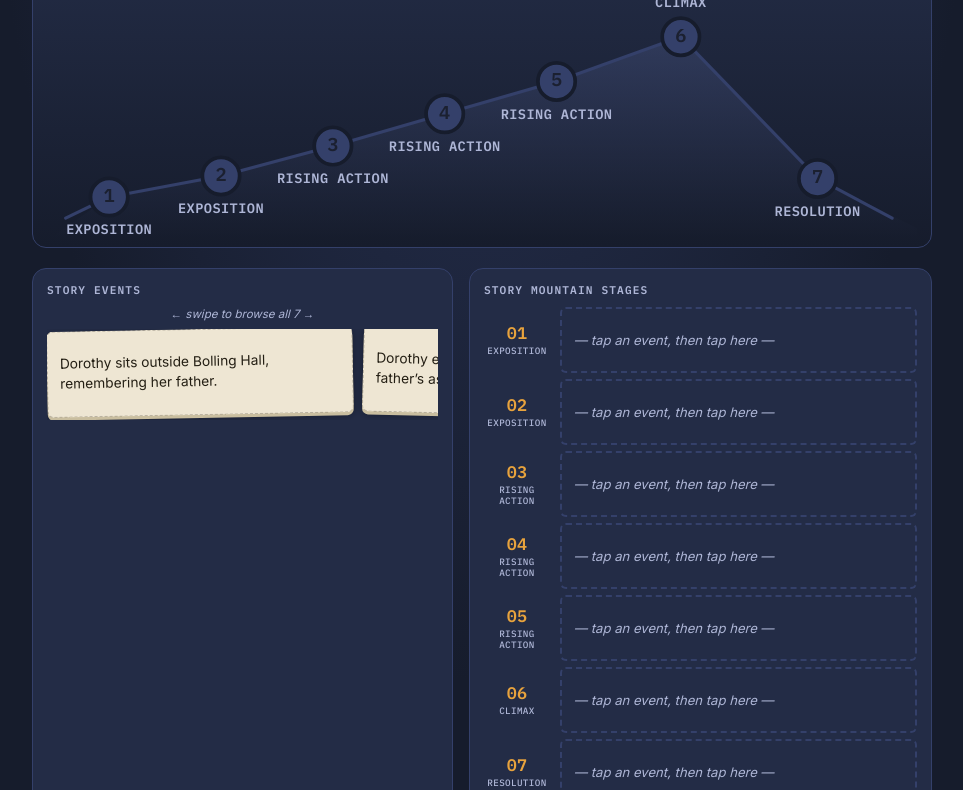
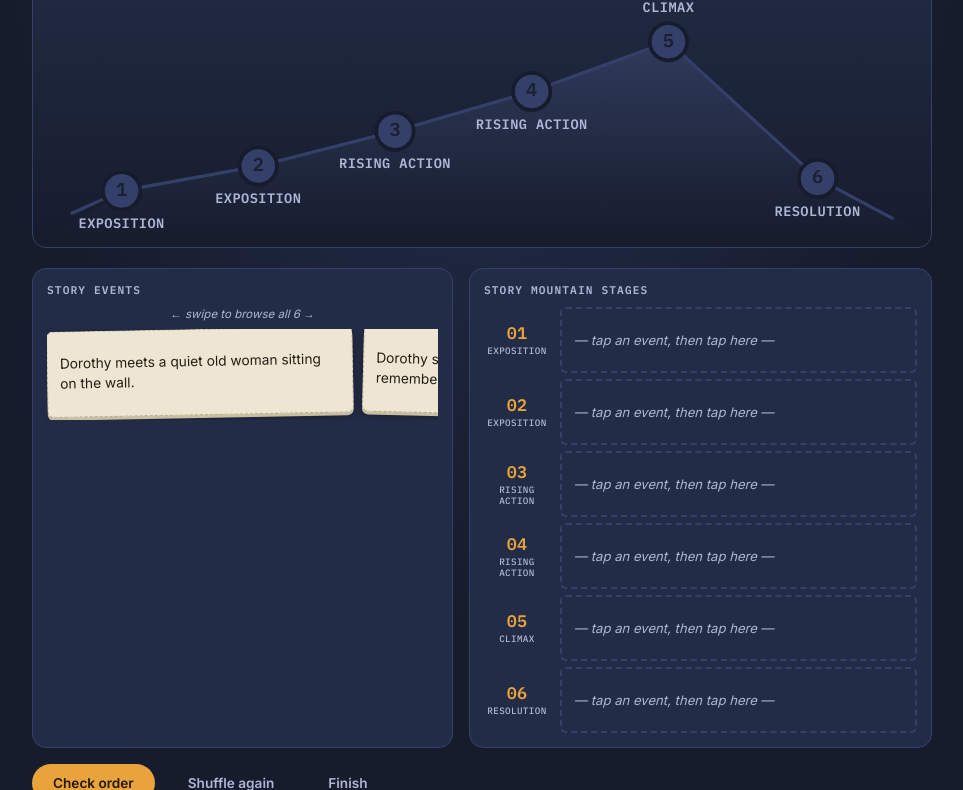
Before and after one commit to MattLL59/classroom-tools, a plain HTML site: page story-mountain-sort.html in a window 1280 px wide. Shown: the part 186-976 px from the top of the page, without its empty margins (158-1121 px from the left). Drawn offline with Linux system fonts and the light colour scheme.

Commit message:
Update event count and modify story stages

```diff
--- a/story-mountain-sort.html
+++ b/story-mountain-sort.html
@@ -310,7 +310,7 @@
     <div class="set-heading">
       <span class="icon" id="set-icon">👻</span>
       <h2 id="set-title">The Homecoming</h2>
-      <span class="count" id="set-count">7 EVENTS</span>
+      <span class="count" id="set-count">6 EVENTS</span>
     </div>
     <svg id="mountain" viewBox="0 0 700 200" xmlns="http://www.w3.org/2000/svg">
       <defs>
@@ -319,8 +319,8 @@
           <stop offset="100%" stop-color="#161C2C"/>
         </linearGradient>
       </defs>
-      <polygon class="mountain-fill" fill="url(#mgrad)" points="0,200 50,165 140,148 230,124 320,98 410,72 510,36 620,150 700,190 700,200"/>
-      <polyline class="trail-line" points="15,182 50,165 140,148 230,124 320,98 410,72 510,36 620,150 680,182"/>
+      <polygon class="mountain-fill" fill="url(#mgrad)" points="0,200 60,160 170,140 280,112 390,80 500,40 620,150 700,190 700,200"/>
+      <polyline class="trail-line" points="20,178 60,160 170,140 280,112 390,80 500,40 620,150 680,182"/>
       <g id="nodes"></g>
       <g id="flag" class="flag"></g>
     </svg>
@@ -329,7 +329,7 @@
   <div class="game-grid">
     <div class="panel">
       <h3>Story events</h3>
-      <p class="pool-hint" id="pool-hint">← swipe to browse all 7 →</p>
+      <p class="pool-hint" id="pool-hint">← swipe to browse all 6 →</p>
       <div id="pool-list"></div>
     </div>
     <div class="panel">
@@ -362,9 +362,9 @@
 
 <script>
 (function(){
-  // Seven stages, matching the worksheet word bank (Exposition twice, Rising Action three times).
-  const STAGE_NAMES = ["Exposition","Exposition","Rising Action","Rising Action","Rising Action","Climax","Resolution"];
-  const NODE_XY = [[50,165],[140,148],[230,124],[320,98],[410,72],[510,36],[620,150]];
+  // Six stages, matching the worksheet word bank (Exposition and Rising Action are each used twice).
+  const STAGE_NAMES = ["Exposition","Exposition","Rising Action","Rising Action","Climax","Resolution"];
+  const NODE_XY = [[60,160],[170,140],[280,112],[390,80],[500,40],[620,150]];
   const N = STAGE_NAMES.length;
 
   // Event wording matches the Story Structure Sort on the worksheet exactly.
@@ -374,8 +374,7 @@
     strips: [
       "Dorothy sits outside Bolling Hall, remembering her father.",
       "Dorothy meets a quiet old woman sitting on the wall.",
-      "Dorothy explains that she has brought her father’s ashes.",
-      "The old woman tells the story of the Earl of Newcastle and the lady who saved Bradford.",
+      "Dorothy explains she has brought her father’s ashes, and the old woman tells the story of the lady who saved Bradford.",
       "Dorothy scatters the ashes and the old woman disappears.",
       "The shop assistant says no one else has been there, and Dorothy is completely stunned.",
       "Back outside, Dorothy feels calm and hears the old woman’s words one last time."
```
